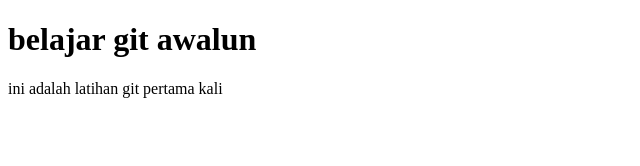
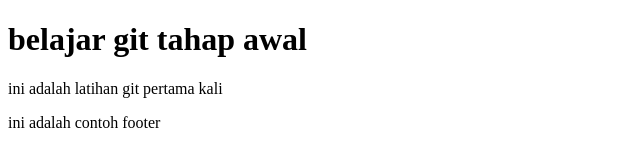
Before and after one commit to DaniKhemod/perusahaanCode, a plain HTML site: page index.html in a window 1280 px wide. Shown: the whole page, without its empty margins (0-640 px from the left). Drawn offline with Linux system fonts and the light colour scheme.

Commit message:
membuat footer

```diff
--- a/index.html
+++ b/index.html
@@ -6,8 +6,9 @@
     <title>latihan git</title>
 </head>
 <body>
-    <h1>belajar git awalun</h1>
+    <h1>belajar git tahap awal</h1>
     <p>ini adalah latihan git pertama kali</p>
+    <footer>ini adalah contoh footer</footer>
 
 </body>
 </html>
```
